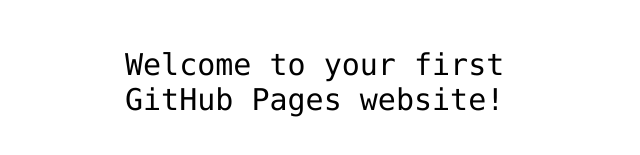
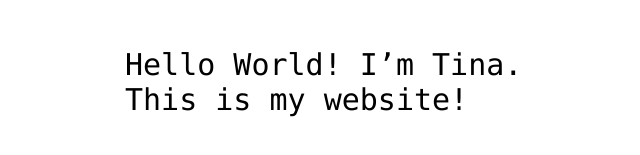
Before and after one commit to tinaedems/hello-world, a plain HTML site: page index.html in a window 1280 px wide. Shown: the part 341-496 px from the top of the page, without its empty margins (315-955 px from the left). Drawn offline with Linux system fonts and the light colour scheme.

Commit message:
Add my username to introduction

```diff
--- a/index.html
+++ b/index.html
@@ -12,7 +12,7 @@
 <img src="https://octodex.github.com/images/daftpunktocat-thomas.gif" id="octocat" alt="octocat-gif" />
 
 <!-- Change this code here by copy and pasting your template on line 15 -->
-<p>Welcome to your first GitHub Pages website!</p>
+<p>Hello World! I’m Tina. This is my website!</p>
 
 </body>
 </html>
```
